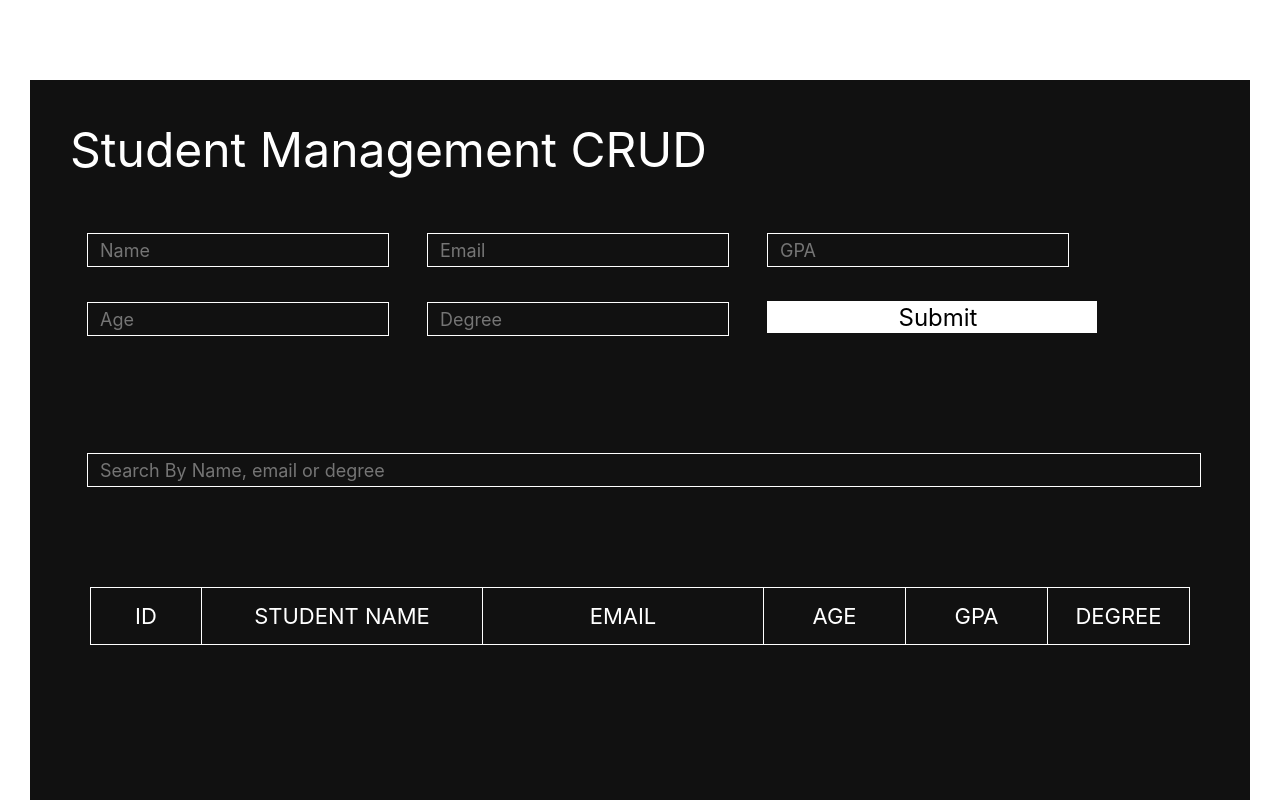
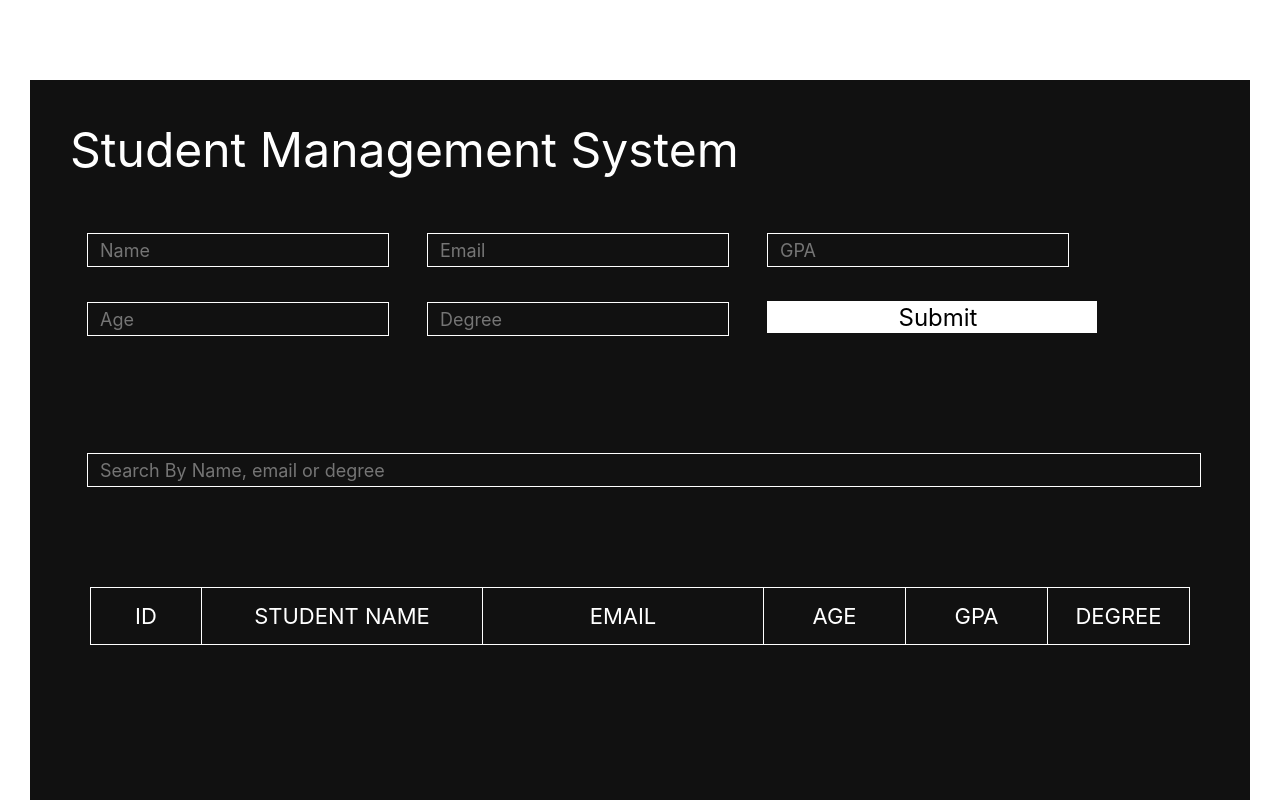
Before and after one commit to parinitaShirke/June-Module-test, a plain HTML site: page index.html in a window 1280 px wide. Shown: the top 800 px of the page. Drawn offline with Linux system fonts and the light colour scheme.

Commit message:
Update index.html

```diff
--- a/index.html
+++ b/index.html
@@ -8,7 +8,7 @@
 </head>
 <body>
     <div class="container">
-        <h1>Student Management CRUD</h1>
+        <h1>Student Management System</h1>
         <form method="get" id="form">
             <input type="text" name="Name"placeholder="Name" id="name" />
             <input type="email" name="Email" id="email" placeholder="Email" />
```
